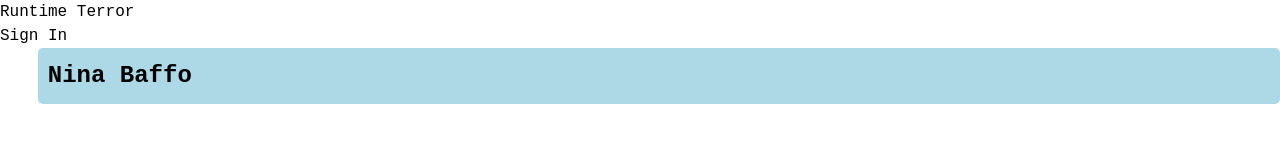
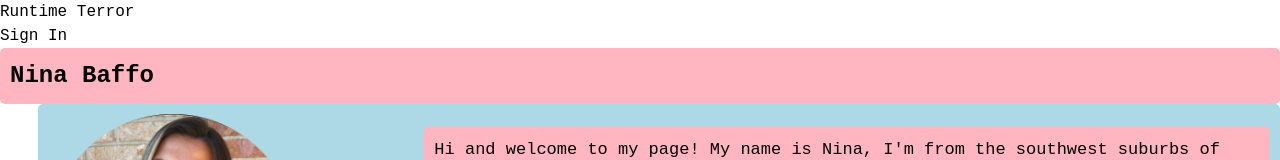
Before and after one commit to odin5on/runtime-terror-website, a React (Vite) app: page /runtime-terror-website/Nina in a window 1280 px wide. Shown: the top 160 px of the page. Built offline with nearby package versions, Linux system fonts and the light colour scheme.

Commit message:
maybe works now

```diff
--- a/src/pages/nina.jsx
+++ b/src/pages/nina.jsx
@@ -3,7 +3,7 @@ import React from "react";
 function Nina() {
   return (
     <div>
-      <h1 style = {{fontWeight: "bold", fontSize: "24px", backgroundColor: "lightblue", padding: "10px", borderRadius: "5px", marginBottom: "10px", marginLeft: "1cm", marginBottom: "1.5cm"}}> Nina Baffo</h1>
+      <h1 style = {{fontWeight: "bold", fontSize: "24px", backgroundColor: "lightpink", padding: "10px", borderRadius: "5px"}}> Nina Baffo</h1>
 
       <div style={{ backgroundColor: "lightblue", padding: "10px", borderRadius: "5px", marginBottom: "10px", marginLeft: "1cm", marginBottom: "1.5cm", display: "flex", alignItems: "center" }}>
       <img src = "src/pages/Screen Shot 2023-11-10 at 9.51.00 AM.png"
```
